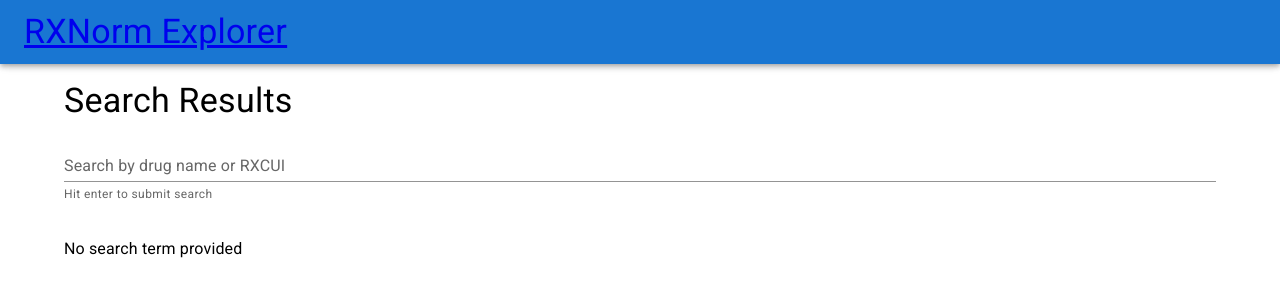
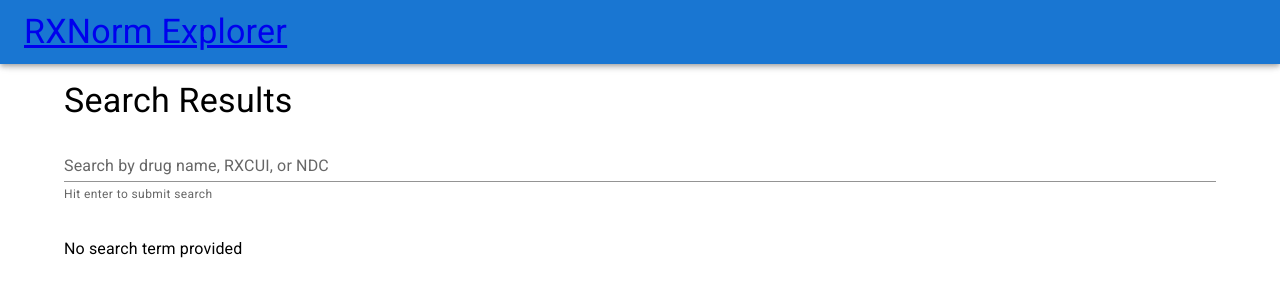
Before and after one commit to mpacific/RXNorm-Explorer, a Next.js app in the folder rxnorm-explorer-client/: page /search in a window 1280 px wide. Shown: the top 300 px of the page. Built offline with nearby package versions, Linux system fonts and the light colour scheme; no server answers; what @mui/material-nextjs would draw is missing.

Commit message:
Allow searching by NDC

```diff
--- a/rxnorm-explorer-client/app/components/searchBox.tsx
+++ b/rxnorm-explorer-client/app/components/searchBox.tsx
@@ -17,7 +17,7 @@
       <TextField
         fullWidth
         id="searchBox"
-        label="Search by drug name or RXCUI"
+        label="Search by drug name, RXCUI, or NDC"
         helperText="Hit enter to submit search"
         variant="standard"
         defaultValue={props.searchTerm}
```
Also changed, not shown: 1 other file (tests, documents, lock files or other folders).
